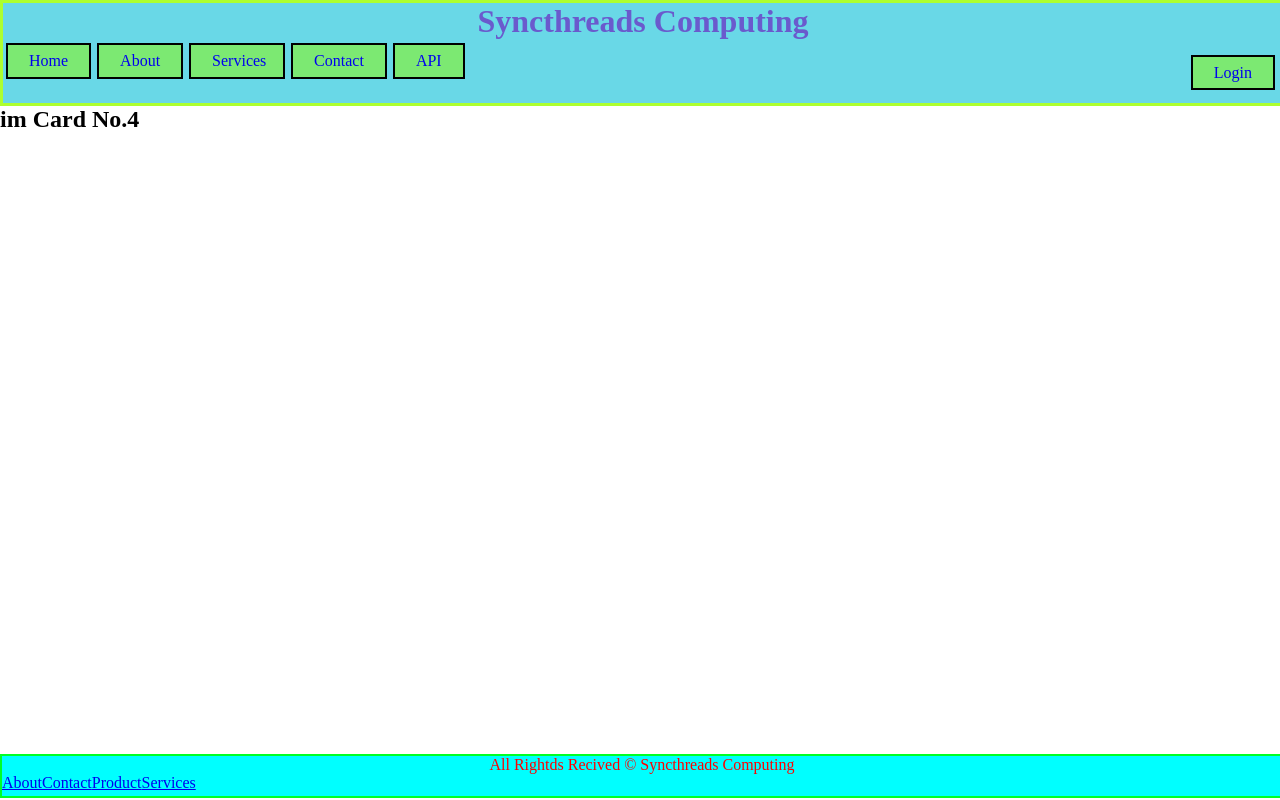
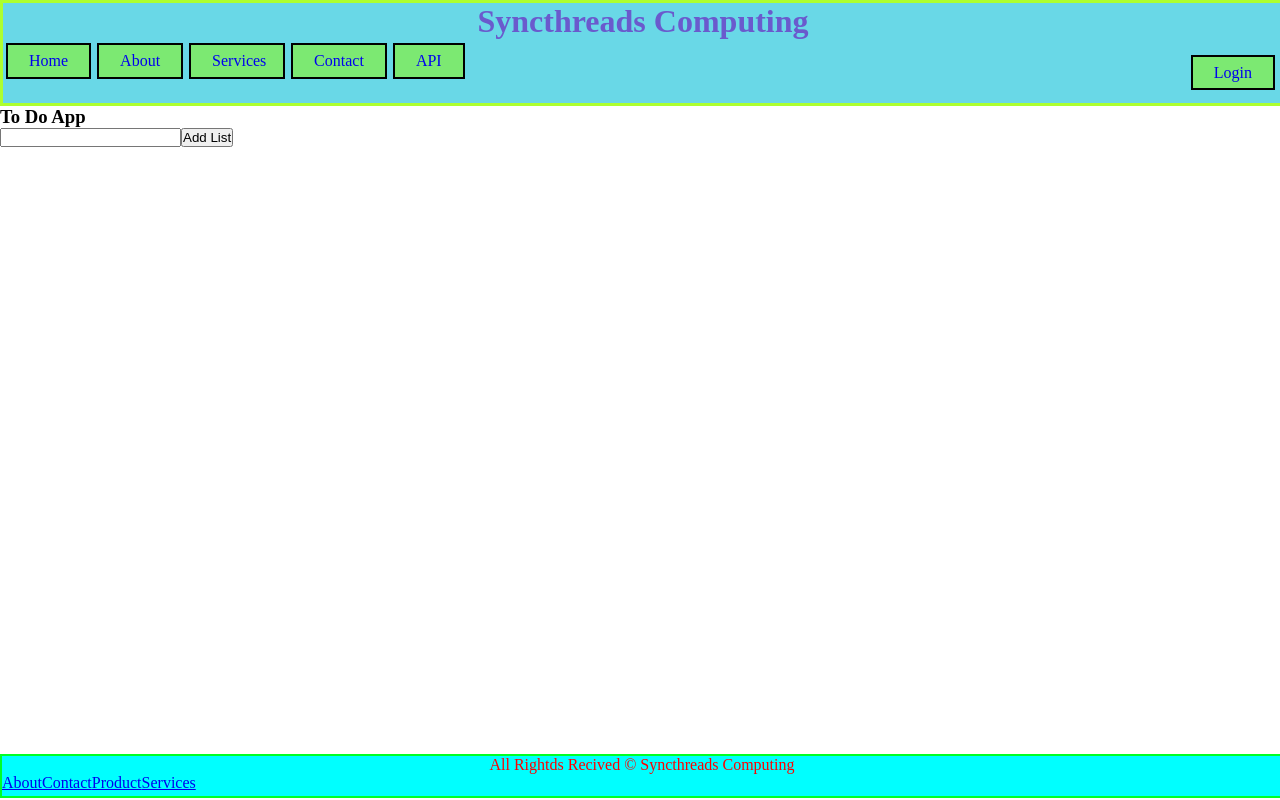
Before and after one commit to saiprasadpagar/Syncthreads, a React (Create React App) app: page /card4 in a window 1280 px wide. Built offline with nearby package versions, Linux system fonts and the light colour scheme.

Commit message:
home/card4/added to App

```diff
--- a/src/App.css
+++ b/src/App.css
@@ -164,6 +164,30 @@ td {
   border: 2px solid black;
 }
 
+
+/* --------------------------Todo List--------------------------------------------- */
+
+.todo-cards{
+  display: flex;
+  flex-wrap: wrap;
+  width: 100%;
+  text-align: center;
+border-radius: 2px;
+
+}
+
+.todo-li{
+  height: 150px;
+  width:15%;
+  margin: 5px 5px;
+  background-color: deeppink;
+  border: 2px solid black;
+  border-radius: 9px;
+ word-wrap: break-word;
+ cursor: pointer;
+}
+
+
 /* .FooterNav{
 
   margin: 3px;
--- a/src/Components/Home/Cards/card4.jsx
+++ b/src/Components/Home/Cards/card4.jsx
@@ -1,12 +1,34 @@
-import React from 'react'
+import { React, useState } from "react";
 
 const Card4 = () => {
+  const [currentValue, setCurrentValue] = useState("");
+  const [data, setData] = useState([]);
+
+  const onChangeHandler = (event) => {
+    const { value } = event.target;
+    setCurrentValue(value);
+  };
+
+  const addHandler = () => {
+    setData([...data, currentValue]);
+  };
+
   return (
-    <div>
+    <>
+      <h3>To Do App</h3>
+      <input typr="text" onChange={onChangeHandler} />
+      <button onClick={addHandler}>Add List</button><br/>
+      <div className="todo-cards">
+      {data.map((elem) => {
+        return (
 
-      <h2>im  Card No.4</h2>
-    </div>
-  )
-}
+            <div className="todo-li">{elem}</div>
 
-export default Card4
+        );
+      })}
+      </div>
+    </>
+  );
+};
+
+export default Card4;
--- a/src/Components/Home/Home.jsx
+++ b/src/Components/Home/Home.jsx
@@ -58,7 +58,7 @@ const HomePage = () => {
 
           <div className="box4" onClick={handleCard4}>
             <h2>Fetch API: Cart summary / payment (Async / Await)</h2>
-            <h2>Use Demo Protected</h2>
+            <h2>Use Protected Routing</h2>
             <h2>UseNavigate & useLocation for Cards</h2>
           </div>
 
```
